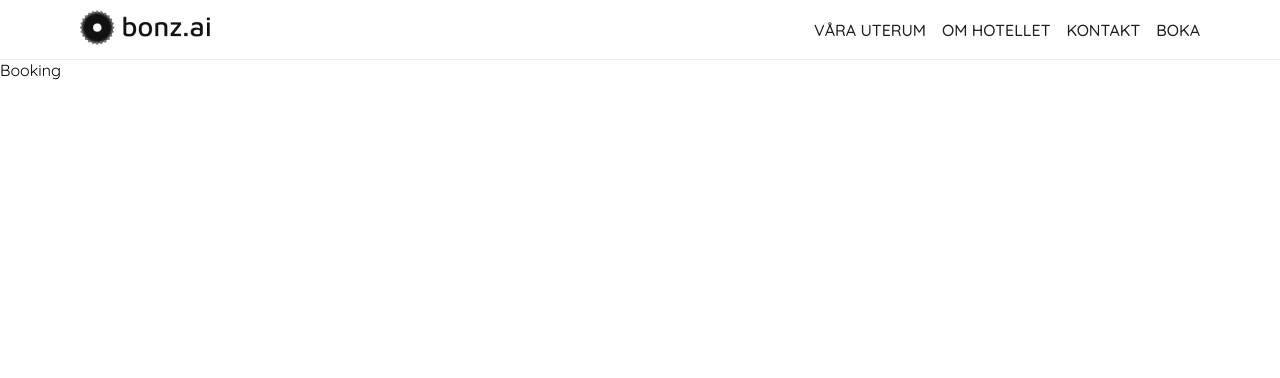
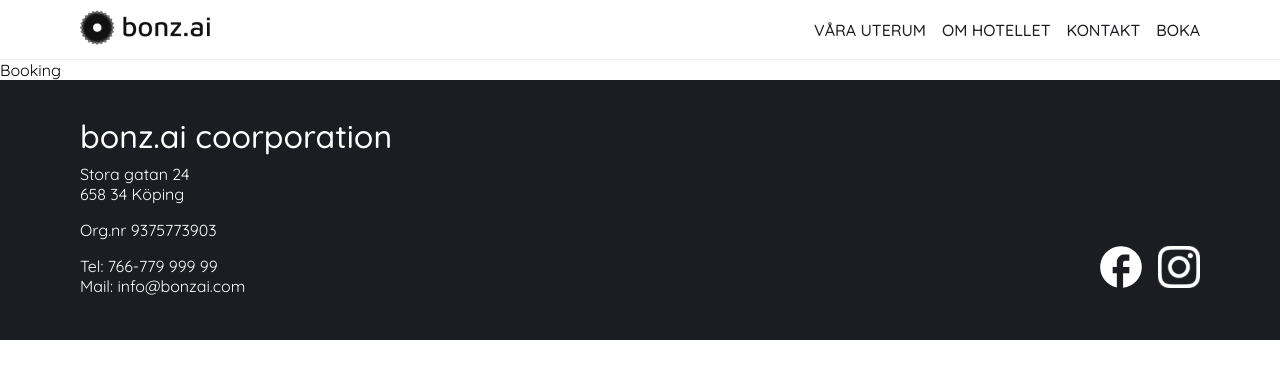
Before and after one commit to jack-carling/bonzai, a Vue app: page /booking in a window 1280 px wide. Shown: the top 378 px of the page. Built offline with nearby package versions, Linux system fonts and the light colour scheme.

Commit message:
Added footer

```diff
--- a/src/App.vue
+++ b/src/App.vue
@@ -2,15 +2,18 @@
   <main>
     <Menu />
     <router-view />
+    <Footer />
   </main>
 </template>
 
 <script>
 import Menu from './components/Menu.vue';
+import Footer from './components/Footer.vue';
 
 export default {
   components: {
     Menu,
+    Footer,
   },
 };
 </script>
--- /dev/null
+++ b/src/components/Footer.vue
@@ -0,0 +1,30 @@
+<template>
+  <footer>
+    <h1>bonz.ai coorporation</h1>
+    <p>
+      Stora gatan 24
+      <br />
+      658 34 Köping
+    </p>
+    <p>Org.nr 9375773903</p>
+    <p>
+      Tel: 766-779 999 99
+      <br />
+      Mail: info@bonzai.com
+    </p>
+    <div class="social">
+      <a href="https://facebook.com" target="_blank" rel="noopener">
+        <img src="@/assets/social/facebook.svg" alt="" />
+      </a>
+      <a href="https://instagram.com" target="_blank" rel="noopener">
+        <img src="@/assets/social/instagram.svg" alt="" />
+      </a>
+    </div>
+  </footer>
+</template>
+
+<script>
+export default {};
+</script>
+
+<style lang="scss" scoped></style>
--- a/src/styles/_components.scss
+++ b/src/styles/_components.scss
@@ -33,6 +33,11 @@ article.hero {
 // General padding on all pages
 section.main {
   padding: 2rem 5rem;
+}
+@media screen and (max-width: 600px) {
+  section.main {
+    padding: 2rem 1rem;
+  }
 }
 
 // Custom date component
@@ -121,6 +126,9 @@ div.flex {
   &.gap {
     gap: 1rem;
   }
+  &.wrap {
+    flex-wrap: wrap;
+  }
 }
 
 // Custom buttons
@@ -145,12 +153,7 @@ button {
 
 // Focus on buttons
 button:focus-visible {
-  &.green {
-    outline: 2px solid $white;
-  }
-  &.white {
-    outline: 2px solid $red;
-  }
+  outline: 2px solid $red;
 }
 
 // Image gallery
@@ -161,8 +164,62 @@ section.gallery {
   img {
     max-width: 100%;
   }
-  img:first-of-type {
-    grid-column: 1 / 3;
-    grid-row: 1 / 3;
+  &.focus {
+    img:first-of-type {
+      grid-column: 1 / 3;
+      grid-row: 1 / 3;
+    }
   }
 }
+
+@media screen and (max-width: 1000px) {
+  section.gallery {
+    grid-template-columns: repeat(3, 1fr);
+  }
+}
+@media screen and (max-width: 800px) {
+  section.gallery {
+    grid-template-columns: repeat(2, 1fr);
+  }
+}
+@media screen and (max-width: 600px) {
+  section.gallery {
+    grid-template-columns: 1fr;
+    &.focus {
+      img:first-of-type {
+        grid-column: 1 / 1;
+        grid-row: 1 / 1;
+      }
+    }
+  }
+}
+
+// Footer
+footer {
+  min-height: 260px;
+  background-color: $dark-gray;
+  color: $white;
+  display: flex;
+  flex-direction: column;
+  justify-content: center;
+  padding: 2rem 5rem;
+  position: relative;
+  .social {
+    display: flex;
+    gap: 1rem;
+    position: absolute;
+    right: 5rem;
+    bottom: 3rem;
+    a:focus-visible {
+      outline: 2px solid $white;
+    }
+  }
+  @media screen and (max-width: 600px) {
+    padding: 2rem 1rem !important;
+    .social {
+      flex-direction: column;
+      right: 2rem;
+      bottom: auto;
+    }
+  }
+}
--- a/src/styles/_typography.scss
+++ b/src/styles/_typography.scss
@@ -30,6 +30,16 @@ button {
   font-weight: 700;
 }
 
+footer {
+  h1 {
+    margin: 0;
+    font-weight: 500;
+  }
+  p {
+    margin: 0.5rem 0;
+  }
+}
+
 @media screen and (max-width: 700px) {
   h1.hero-header {
     font-size: 2rem;
--- a/src/views/Landing.vue
+++ b/src/views/Landing.vue
@@ -8,7 +8,7 @@
       </div>
     </article>
     <section class="main">
-      <div class="flex gap">
+      <div class="flex gap wrap" id="booking">
         <div class="date">
           <label>Incheckning</label>
           <div>
@@ -44,7 +44,7 @@
         Slappna av och ladda batterierna framför stilla Kolsjön i Norrland, på stranden i Maldiverna eller blå lagunen
         på Island. Hos oss kan du vara där dina drömmar är. Gå bara ut till laddplatsen och säg bonz.ai.
       </p>
-      <section class="gallery">
+      <section class="gallery focus">
         <img src="@/assets/photos/09-day.jpg" alt="" />
         <img src="@/assets/photos/06-night.jpg" alt="" />
         <img src="@/assets/photos/07-day.jpg" alt="" />
@@ -63,4 +63,14 @@
 export default {};
 </script>
 
-<style lang="scss" scoped></style>
+<style lang="scss" scoped>
+@media screen and (max-width: 950px) {
+  #booking {
+    flex-direction: column;
+    align-items: center;
+    button {
+      margin-top: 1rem;
+    }
+  }
+}
+</style>
```
Also changed, not shown: src/assets/social/facebook.svg (added), src/assets/social/instagram.svg (added).
